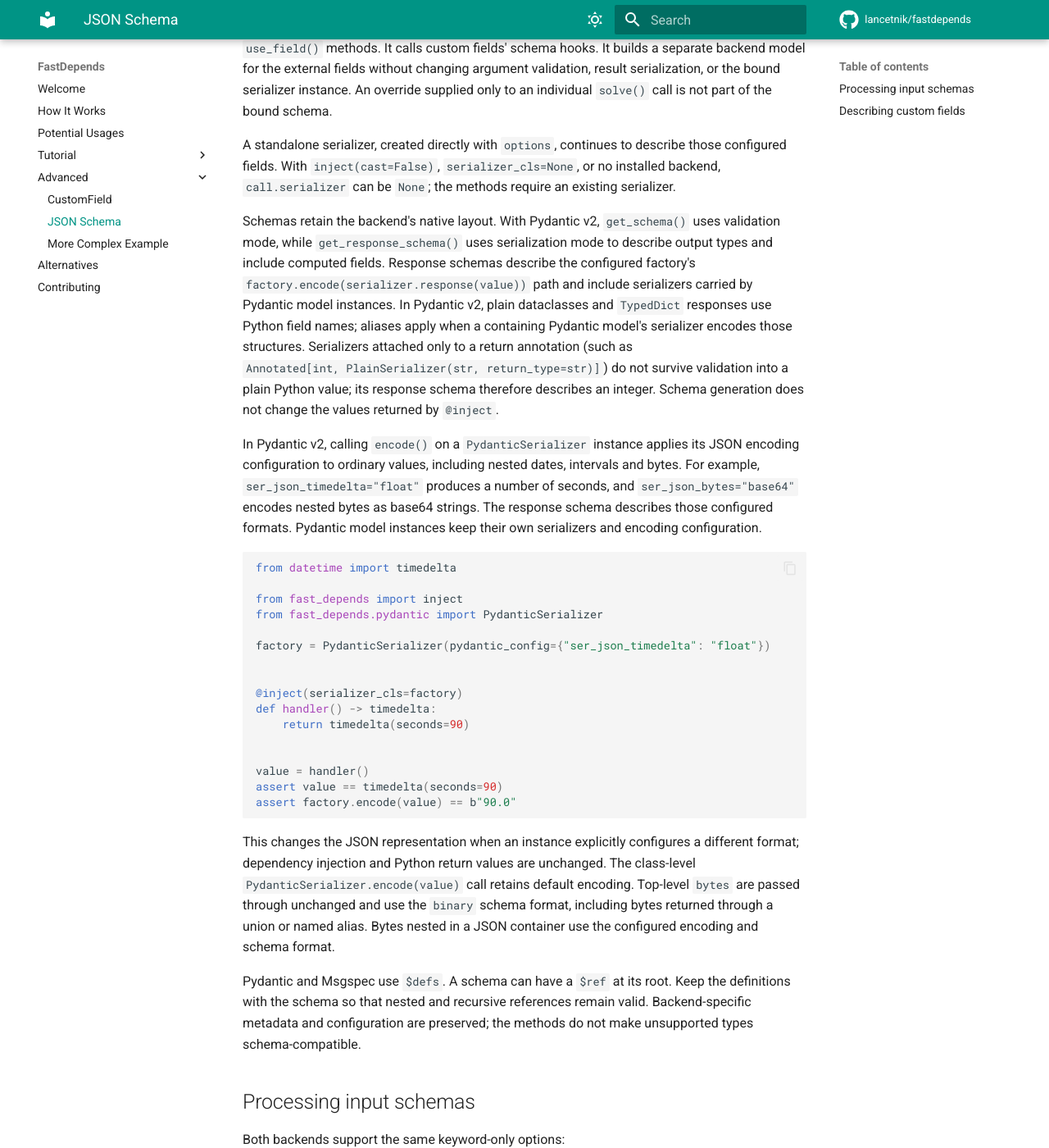
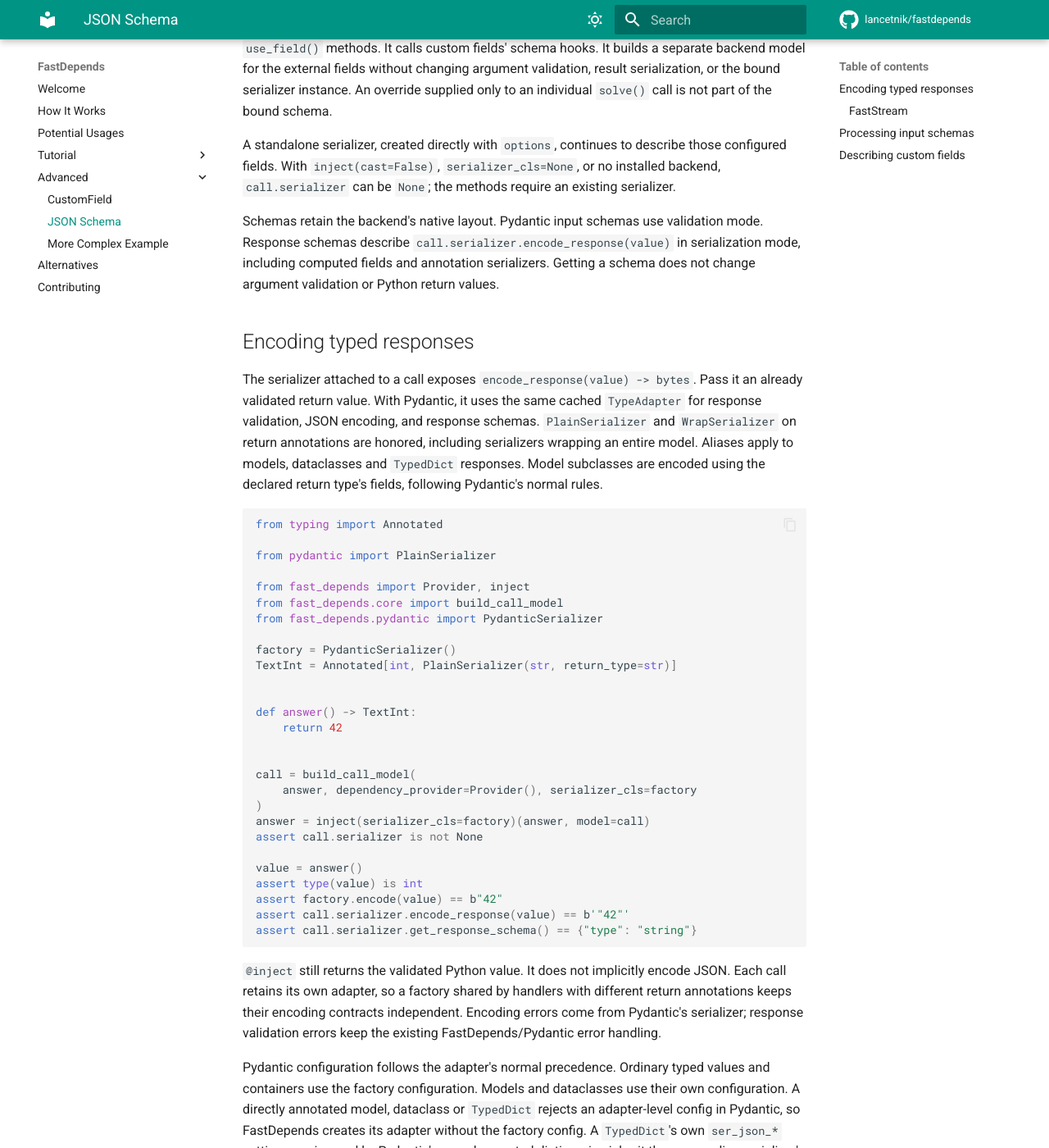
Before and after one commit to Lancetnik/FastDepends, an MkDocs documentation site: the page built from docs/docs/advanced/json-schema.md, in a window 1280 px wide and 1400 px high, scrolled down 1231 px. Shown: the whole window at 82% size. Built offline with MkDocs 1.6.1 and Material for MkDocs 9.7.7, drawn with Linux system fonts in a browser that asks for light colours; comment, search, counter and statistics services are not loaded; some of the changed text lies outside the part shown.

Commit message:
feat!: encode typed responses with their TypeAdapter

````diff
--- a/docs/docs/advanced/json-schema.md
+++ b/docs/docs/advanced/json-schema.md
@@ -65,50 +65,112 @@ those configured fields. With `inject(cast=False)`, `serializer_cls=None`, or no
 installed backend, `call.serializer` can be `None`; the methods require an existing
 serializer.
 
-Schemas retain the backend's native layout. With Pydantic v2, `get_schema()` uses
-validation mode, while `get_response_schema()` uses serialization mode to describe
-output types and include computed fields. Response schemas describe the configured
-factory's `factory.encode(serializer.response(value))` path and include serializers
-carried by Pydantic model instances.
-In Pydantic v2, plain dataclasses and `TypedDict` responses use Python field names;
-aliases apply when a containing Pydantic model's serializer encodes those structures.
-Serializers attached only to a return annotation (such as
-`Annotated[int, PlainSerializer(str, return_type=str)]`) do not survive validation
-into a plain Python value; its response schema therefore describes an integer.
-Schema generation does not change the values returned by `@inject`.
+Schemas retain the backend's native layout. Pydantic input schemas use validation
+mode. Response schemas describe `call.serializer.encode_response(value)` in
+serialization mode, including computed fields and annotation serializers.
+Getting a schema does not change argument validation or Python return values.
 
-In Pydantic v2, calling `encode()` on a `PydanticSerializer` instance applies its
-JSON encoding configuration to ordinary values, including nested dates, intervals
-and bytes. For example, `ser_json_timedelta="float"` produces a number of seconds,
-and `ser_json_bytes="base64"` encodes nested bytes as base64 strings. The response
-schema describes those configured formats. Pydantic model instances keep their
-own serializers and encoding configuration.
+## Encoding typed responses
+
+The serializer attached to a call exposes `encode_response(value) -> bytes`.
+Pass it an already validated return value. With Pydantic, it uses the same
+cached `TypeAdapter` for response validation, JSON encoding, and response schemas.
+`PlainSerializer` and `WrapSerializer` on return annotations are honored, including
+serializers wrapping an entire model. Aliases apply to models, dataclasses and
+`TypedDict` responses. Model subclasses are encoded using the declared return
+type's fields, following Pydantic's normal rules.
 
 ```python
-from datetime import timedelta
+from typing import Annotated
 
-from fast_depends import inject
+from pydantic import PlainSerializer
+
+from fast_depends import Provider, inject
+from fast_depends.core import build_call_model
 from fast_depends.pydantic import PydanticSerializer
 
-factory = PydanticSerializer(pydantic_config={"ser_json_timedelta": "float"})
+factory = PydanticSerializer()
+TextInt = Annotated[int, PlainSerializer(str, return_type=str)]
 
 
-@inject(serializer_cls=factory)
-def handler() -> timedelta:
-    return timedelta(seconds=90)
+def answer() -> TextInt:
+    return 42
 
 
-value = handler()
-assert value == timedelta(seconds=90)
-assert factory.encode(value) == b"90.0"
+call = build_call_model(
+    answer, dependency_provider=Provider(), serializer_cls=factory
+)
+answer = inject(serializer_cls=factory)(answer, model=call)
+assert call.serializer is not None
+
+value = answer()
+assert type(value) is int
+assert factory.encode(value) == b"42"
+assert call.serializer.encode_response(value) == b'"42"'
+assert call.serializer.get_response_schema() == {"type": "string"}
 ```
 
-This changes the JSON representation when an instance explicitly configures a
-different format; dependency injection and Python return values are unchanged.
-The class-level `PydanticSerializer.encode(value)` call retains default encoding.
-Top-level `bytes` are passed through unchanged and use the `binary` schema format,
-including bytes returned through a union or named alias. Bytes nested in a JSON
-container use the configured encoding and schema format.
+`@inject` still returns the validated Python value. It does not implicitly encode
+JSON. Each call retains its own adapter, so a factory shared by handlers with
+different return annotations keeps their encoding contracts independent.
+Encoding errors come from Pydantic's serializer; response validation errors keep
+the existing FastDepends/Pydantic error handling.
+
+Pydantic configuration follows the adapter's normal precedence. Ordinary typed
+values and containers use the factory configuration. Models and dataclasses use
+their own configuration. A directly annotated model, dataclass or `TypedDict`
+rejects an adapter-level config in Pydantic, so FastDepends creates its adapter
+without the factory config. A `TypedDict`'s own `ser_json_*` settings are ignored
+by Pydantic's encoder: nested dictionaries inherit the surrounding serializer's
+JSON options, and a root `TypedDict` uses defaults. Response schemas account for
+this behavior, including shared named aliases under different configurations and
+numeric temporal encoding on Pydantic 2.12/2.13.
+
+The existing factory-level `encode(value)` remains a generic encoder. It has no
+return annotation and applies the factory's JSON encoding settings to ordinary
+values. Model instances keep their own serializers and configuration. Class-level
+`PydanticSerializer.encode(value)` retains default encoding. Custom factory
+`encode` overrides also apply to untyped bound responses.
+
+Typed Pydantic `encode_response()` always produces JSON, including for root
+`bytes`: with `ser_json_bytes="base64"`, `b"ab"` becomes `b'"YWI="'`, and the
+response schema has `format: base64url`. Use `factory.encode(b"ab")` for raw
+transport bytes; it continues to return `b"ab"` unchanged. This distinction also
+allows serializers attached to `Annotated[bytes, ...]` to run.
+
+Without a return annotation, or with `cast_result=False` / `serialize_result=False`,
+`encode_response()` uses the factory's generic encoder and
+`get_response_schema()` returns `None`. Msgspec exposes `encode_response()` using
+its existing encoder. Custom serializers can omit this optional method; its base
+implementation raises `NotImplementedError`.
+
+### FastStream
+
+FastStream's regular publication path receives the factory and calls its generic
+encoder. To publish using a handler's return annotation, explicitly encode through
+its bound serializer and set the JSON content type:
+
+```python
+from faststream.rabbit import RabbitBroker, RabbitResponse
+
+broker = RabbitBroker(serializer=factory)
+
+
+@broker.publisher("answers")
+@broker.subscriber("requests")
+async def publish_answer():
+    value = answer()
+    return RabbitResponse(
+        call.serializer.encode_response(value), content_type="application/json"
+    )
+```
+
+Here `answer`, `call`, and `factory` are from the preceding example. The published
+JSON value is `"42"`. Direct `await broker.publish(42, "answers")` still publishes
+a number. Existing subscriber return annotations are not automatically forwarded
+to the factory's encoder; integrations must select the bound serializer explicitly.
+The same rule applies to AG2 integrations that use `serialize_result=False` and
+encode tool results separately.
 
 Pydantic and Msgspec use `$defs`. A schema can have a
 `$ref` at its root. Keep the definitions with the schema so that nested and
````
Also changed, not shown: 9 other files.
